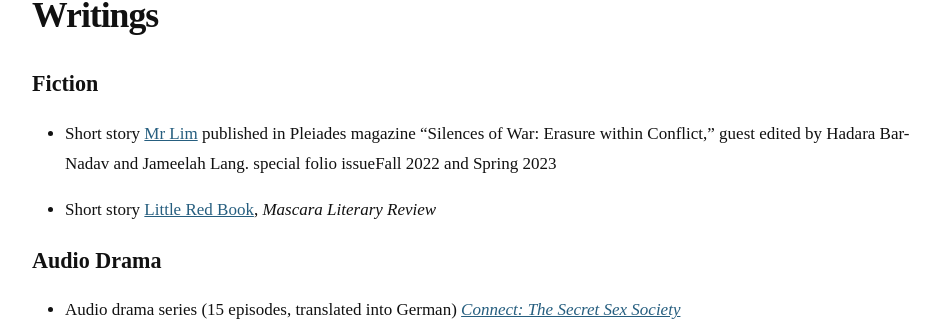
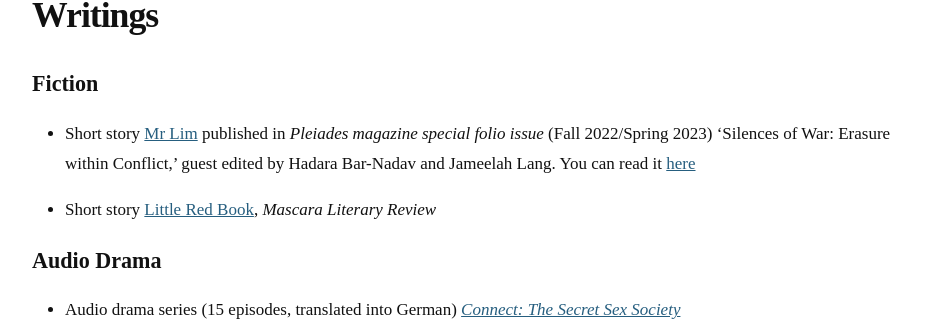
Before and after one commit to mayngo-net/mayngo-net.github.io, a Jekyll site: the page built from writings.markdown, in a window 1280 px wide. Shown: the part 268-589 px from the top of the page, without its empty margins (168-1108 px from the left). Built offline with Jekyll 4.4.1, drawn with Linux system fonts in a browser that asks for light colours; some web fonts are replaced.

Commit message:
Update writings.markdown

```diff
--- a/writings.markdown
+++ b/writings.markdown
@@ -7,7 +7,7 @@ order: 200
 
 ## Fiction
 
-- Short story [Mr Lim](01_4243Ngo.pdf) published in Pleiades magazine "Silences of War: Erasure within Conflict," guest edited by Hadara Bar-Nadav and Jameelah Lang.  special folio issueFall 2022 and Spring 2023
+- Short story [Mr Lim](01_4243Ngo.pdf) published in _Pleiades magazine special folio issue_ (Fall 2022/Spring 2023) 'Silences of War: Erasure within Conflict,' guest edited by Hadara Bar-Nadav and Jameelah Lang. You can read it [here](01_4243Ngo.pdf)
 
 - Short story [Little Red Book](http://mascarareview.com/little-red-book-by-may-ngo/), _Mascara Literary Review_
 
```
